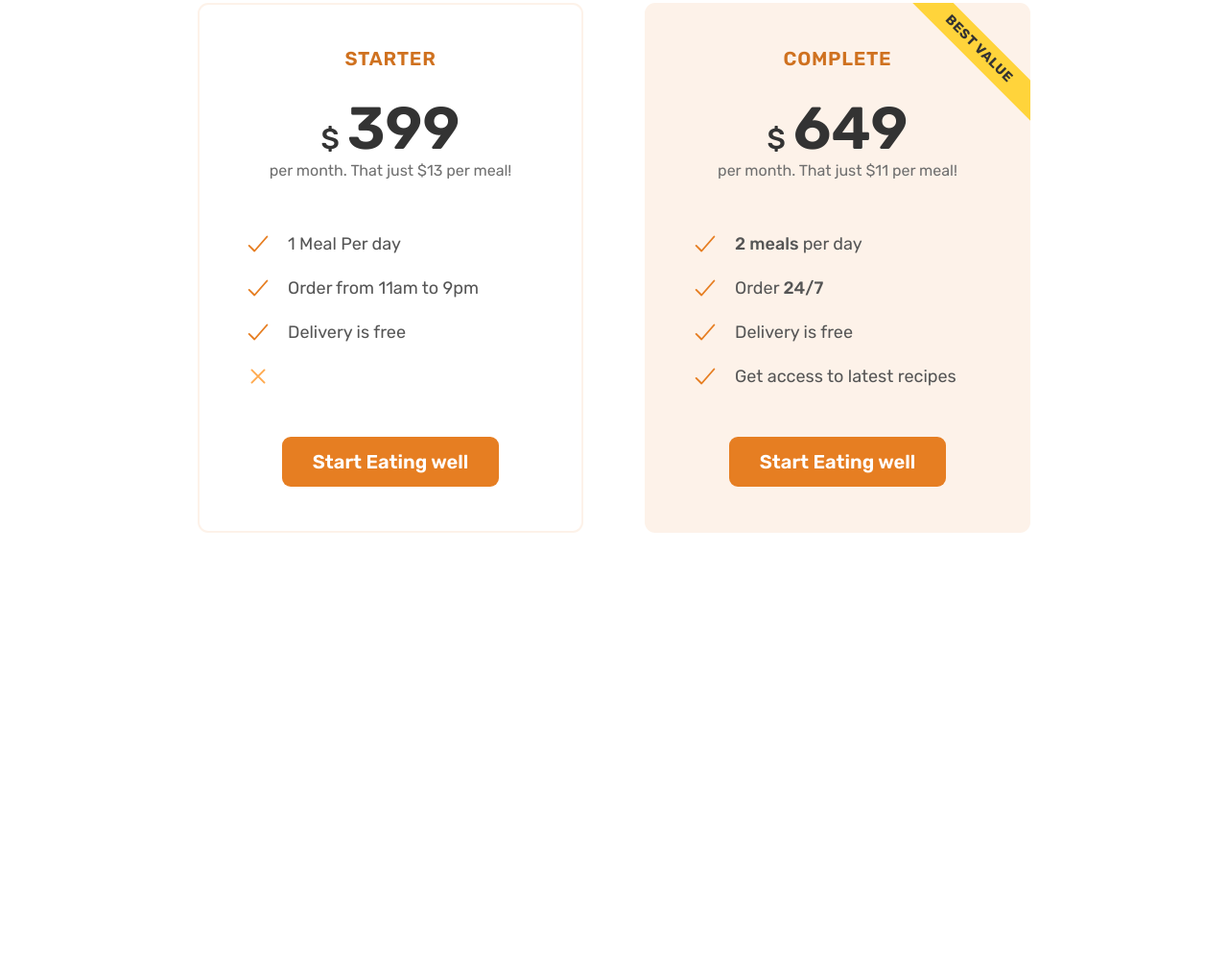
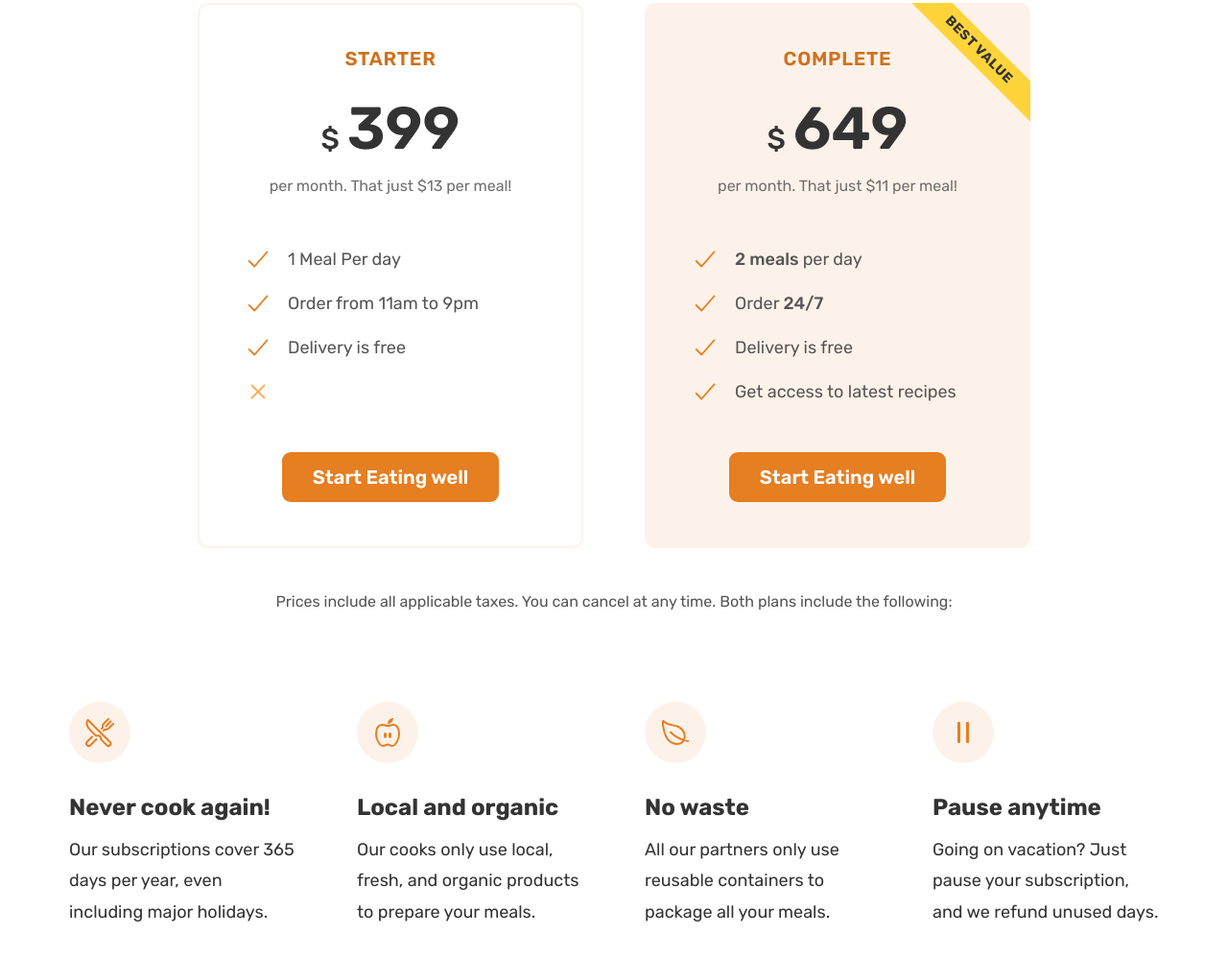
Before and after one commit to adarshtiwari1998/html-css-course-with-project, a plain HTML site: page 07-CORNIFOOD-PROJECT-P1/index.html in a window 1280 px wide. Shown: the part 5659-6658 px from the top of the page at 96% size. Before the commit the page ends 6310 px from the top, so only its background shows below. Drawn offline with nearby package versions, Linux system fonts and the light colour scheme.

Commit message:
07-CORNIFODD Project = pricing and features section -> features components layout designed with css and pricing and features section completed

```diff
--- a/07-CORNIFOOD-PROJECT-P1/css/general.css
+++ b/07-CORNIFOOD-PROJECT-P1/css/general.css
@@ -84,8 +84,17 @@ body {
 
 .grid {
   display: grid;
+  column-gap: 6.4rem;
   row-gap: 9.6rem;
-  column-gap: 6.4rem;
+  /* margin-bottom: 9.6rem; */
+}
+
+/* .grid:last-child {
+  margin-bottom: 0px;
+} */
+
+.grid:not(:last-child) {
+  margin-bottom: 9.6rem;
 }
 
 .grid--2-cols {
--- a/07-CORNIFOOD-PROJECT-P1/css/style.css
+++ b/07-CORNIFOOD-PROJECT-P1/css/style.css
@@ -429,6 +429,8 @@
 /* PRICING + FEATURES SECTION */
 /**************************/
 
+/* PRICING STYLING */
+
 .section-pricing-and-features {
   padding: 9.6rem 0;
 }
@@ -478,11 +480,12 @@
   letter-spacing: 0.75px;
   margin-bottom: 3.2rem;
 }
+
 .plan-price {
   font-size: 6.2rem;
   font-weight: 600;
   color: #333;
-  margin-bottom: 1.6;
+  margin-bottom: 1.6rem;
 }
 
 .plan-price span {
@@ -502,6 +505,12 @@
   margin-top: 4.8rem;
 }
 
+.plan-details {
+  text-align: center;
+  font-size: 1.6rem;
+  line-height: 1.6rem;
+}
+
 /* .plan-cta-sign-up.plan--cta-sign-up-starter {
   margin-top: 9.4rem;
 } */
@@ -509,3 +518,28 @@
 .list-icon.cross {
   color: #ffa94d;
 }
+
+/* FEATURE STYLE */
+
+.feature-icon {
+  color: #e67e22;
+  background-color: #fdf2e9;
+  padding: 1.6rem;
+  border-radius: 50%;
+  width: 3.2rem;
+  height: 3.2rem;
+  margin-bottom: 3.2rem;
+}
+
+.feature-title {
+  font-size: 2.4rem;
+  color: #333;
+  font-weight: 700;
+  margin-bottom: 1.6rem;
+}
+
+.feature-text {
+  font-size: 1.8rem;
+  color: #333;
+  line-height: 1.8;
+}
--- a/07-CORNIFOOD-PROJECT-P1/index.html
+++ b/07-CORNIFOOD-PROJECT-P1/index.html
@@ -618,7 +618,7 @@
           </figure>
         </div>
       </section>
-      <!-- PRICING AND FEATURES -->
+      <!-- PRICING AND FEATURES SECTION -->
       <section class="section-pricing-and-features">
         <div class="container">
           <span class="subheading">PRICING</span>
@@ -626,7 +626,8 @@
             Eating well without breaking the bank
           </h2>
         </div>
-        <div class="container grid grid--2-cols pricing">
+        <!-- PRICING COMPONENTS -->
+        <div class="container grid grid--2-cols mb-md">
           <div class="pricing-plan plan--starter">
             <header class="plan-header">
               <p class="plan-name">Starter</p>
@@ -690,6 +691,47 @@
             </div>
           </div>
         </div>
+        <div class="container grid">
+          <aside class="plan-details">
+            Prices include all applicable taxes. You can cancel at any time.
+            Both plans include the following:
+          </aside>
+        </div>
+        <!-- FEATURES COMPONENTS -->
+        <div class="container grid grid--4-cols">
+          <div class="feature">
+            <ion-icon class="feature-icon" name="restaurant-outline"></ion-icon>
+            <p class="feature-title">Never cook again!</p>
+            <p class="feature-text">
+              Our subscriptions cover 365 days per year, even including major
+              holidays.
+            </p>
+          </div>
+          <div class="feature">
+            <ion-icon class="feature-icon" name="nutrition-outline"></ion-icon>
+            <p class="feature-title">Local and organic</p>
+            <p class="feature-text">
+              Our cooks only use local, fresh, and organic products to prepare
+              your meals.
+            </p>
+          </div>
+          <div class="feature">
+            <ion-icon class="feature-icon" name="leaf-outline"></ion-icon>
+            <p class="feature-title">No waste</p>
+            <p class="feature-text">
+              All our partners only use reusable containers to package all your
+              meals.
+            </p>
+          </div>
+          <div class="feature">
+            <ion-icon class="feature-icon" name="pause-outline"></ion-icon>
+            <p class="feature-title">Pause anytime</p>
+            <p class="feature-text">
+              Going on vacation? Just pause your subscription, and we refund
+              unused days.
+            </p>
+          </div>
+        </div>
       </section>
     </main>
   </body>
```
